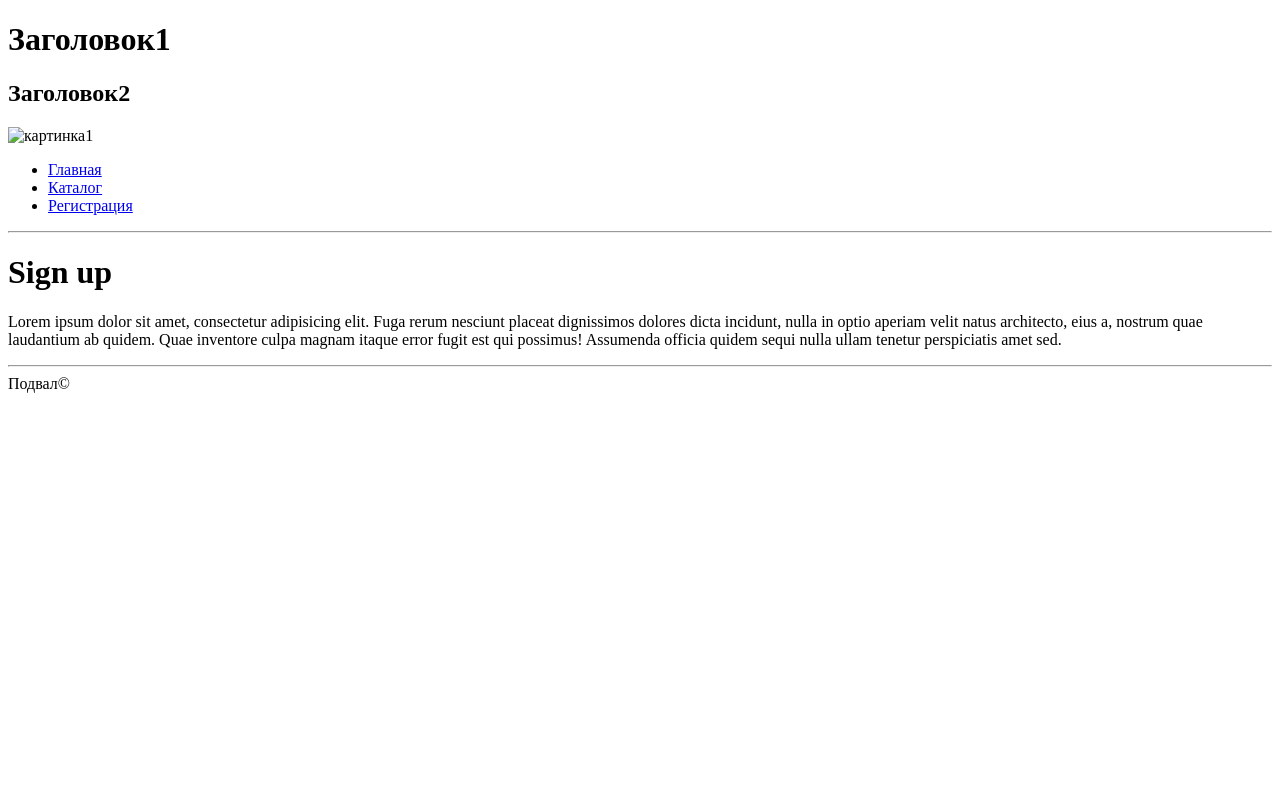
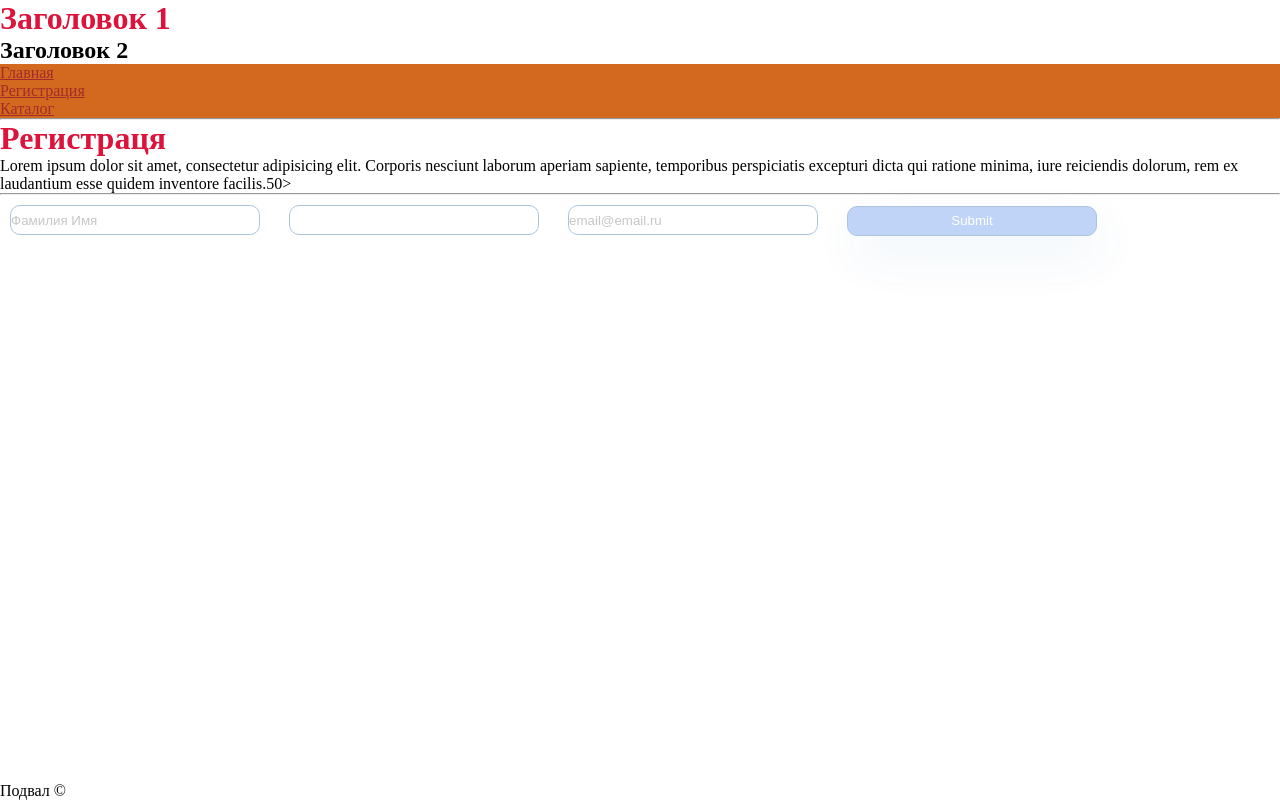
Before and after one commit to 789BobrovaER/misis, a plain HTML site: page reg.html in a window 1280 px wide. Drawn offline with Linux system fonts and the light colour scheme.

Commit message:
Add files via upload

```diff
--- a/reg.html
+++ b/reg.html
@@ -2,21 +2,48 @@
 <html lang="en">
 <head>
     <meta charset="UTF-8">
-    <title>Document</title>
+    <title>Мой сайт</title>
+    <link rel="stylesheet" href="style.css">
 </head>
 <body>
-   <h1>Заголовок1</h1>
-   <h2>Заголовок2</h2>
+   <div class="wrapper">
+       <div class="content">
 
-   <img src="img/i.webp" alt="картинка1">
-   <ul><li><a href="index.html">Главная</a></li>
-   <li><a href="index.html">Каталог</a></li>
-   <li><a href="#">Регистрация</a></li>
-   </ul>
-   <hr>
-   <h1>Sign up</h1>
-   <p>Lorem ipsum dolor sit amet, consectetur adipisicing elit. Fuga rerum nesciunt placeat dignissimos dolores dicta incidunt, nulla in optio aperiam velit natus architecto, eius a, nostrum quae laudantium ab quidem. Quae inventore culpa magnam itaque error fugit est qui possimus! Assumenda officia quidem sequi nulla ullam tenetur perspiciatis amet sed.</p>
-   <hr>
-   <footer>Подвал&copy;</footer>
+    <h1>Заголовок 1</h1>
+    <h2>Заголовок 2</h2>
+
+
+    <div class="menu">
+<ul>
+   <li><a href="index.html">Главная</a></li>
+   <li><a href="reg.html">Регистрация</a></li>
+   <li><a href="KATALOG.html">Каталог</a></li>
+</ul>
+    </div>
+
+    <a href="index.html"></a>
+
+    <hr>
+      <h1>Регистраця</h1>
+      <p>Lorem ipsum dolor sit amet, consectetur adipisicing elit. Corporis nesciunt laborum aperiam sapiente, temporibus perspiciatis excepturi dicta qui ratione minima, iure reiciendis dolorum, rem ex laudantium esse quidem inventore facilis.50></p>
+    <hr>
+    <div class="form">
+        <form action="#">
+        <input id="name" type="text" placeholder="Фамилия Имя">
+        <input id="password" type="password">
+        <input id="email" type="email" placeholder="email@email.ru">
+        <input class="button" type="submit">
+        </form>
+    </div>
+       </div>
+    <div class="footer">
+     <footer>Подвал &copy; </footer>
+    </div>
+       </div>
+
+
+
+
+
 </body>
 </html>
--- /dev/null
+++ b/style.css
@@ -0,0 +1,57 @@
+h1{
+    color: crimson;
+}
+a{
+    color: brown;
+}
+a:hover{
+    color:crimson
+}
+
+.menu{
+    background-color: firebrick;
+}
+.menu li{
+    background-color: chocolate;
+    list-style: none;
+}
+/*Прижатие футера*/
+* {
+margin: 0;
+padding: 0;
+}
+html, body {
+height: 100%;
+}
+.wrapper {
+display: flex;
+flex-direction: column;
+min-height: 100%;
+}
+.content {
+flex: 1 0 auto;
+}
+.footer {
+flex: 0 0 auto;
+}
+.button{
+
+background: cornflowerblue;
+box-shadow: 5px 20px 50px rgba(16, 112, 177, 0.2);
+border-radius: 10px;
+font-weight: 500.
+font-size: 16px;
+line-height: 26px;
+text-align: center;
+color: #FFFFFF;
+text-transform: uppercase.
+}
+input{
+                        border: 1px solid #356EAD;
+                        box-sizing: border-box;
+                        border-radius: 10px;
+                        opacity: 0.4;
+                        width: 250px;
+                        height: 30px;
+                        margin:  10px 15px 15px 10px;
+}
```
Also changed, not shown: KATALOG.html (added, +29 -0 lines), index.html (+24 -9 lines).
